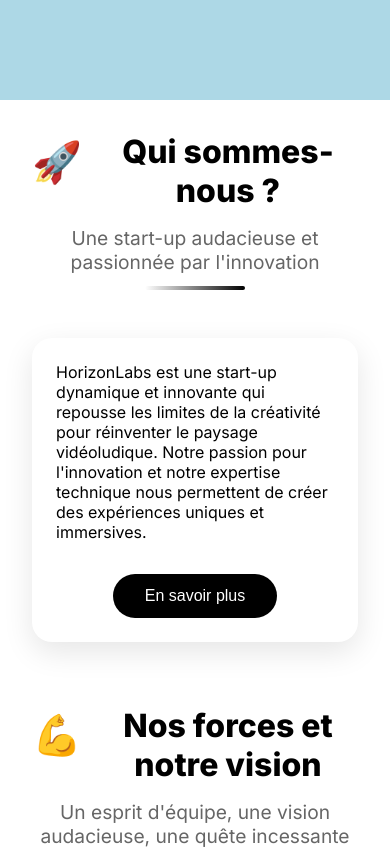
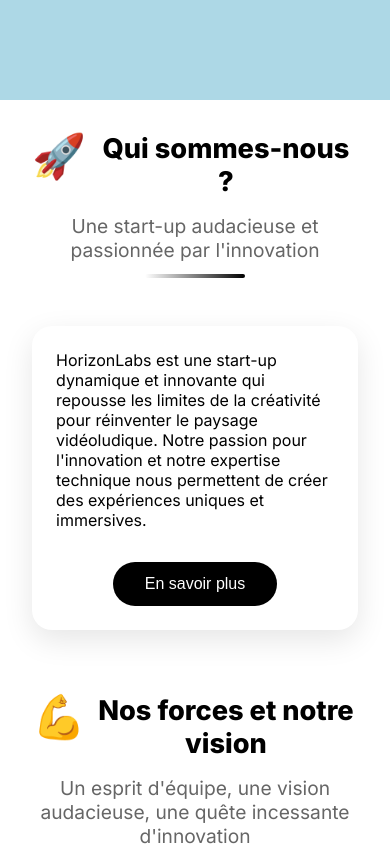
Before and after one commit to Antoineview/HorizonWeb, a Next.js app: page / in a window 390 px wide. Shown: the part 2900-3749 px from the top of the page. Built offline with nearby package versions, Linux system fonts and the light colour scheme.

Commit message:
Optimisation de notre entreprise pour mobile

```diff
--- a/src/app/Sections/entreprise.js
+++ b/src/app/Sections/entreprise.js
@@ -44,7 +44,7 @@
       }
     ],
     expandedContent: {
-      title1: 'Notre vision du Futur 🔮',
+      title1: 'Notre vision du futur 🔮',
       text1: "Chez HorizonLabs, nous croyons que l'innovation naît de la diversité des idées et de la collaboration. Nos équipes conjuguent expertise et créativité pour repousser les frontières de l'imaginaire, tout en développant des solutions avancées pour nos partenaires.",
       title2: 'Notre objectif 🎯',
       text2: 'Façonner un futur numérique et vidéoludique toujours plus captivant et inclusif, où chaque joueur peut vivre des expériences uniques et mémorables.'
--- a/src/app/Styles/entreprise.module.css
+++ b/src/app/Styles/entreprise.module.css
@@ -172,11 +172,12 @@
 
   @media (max-width: 768px) {
     .sectionTitle h2 {
-      font-size: 2rem;
+      font-size: 1.7rem;
+      gap: 0.5rem;
     }
 
     .sectionEmoji {
-      font-size: 2.5rem;
+      font-size: 2.7rem;
     }
 
     .grid {
```
